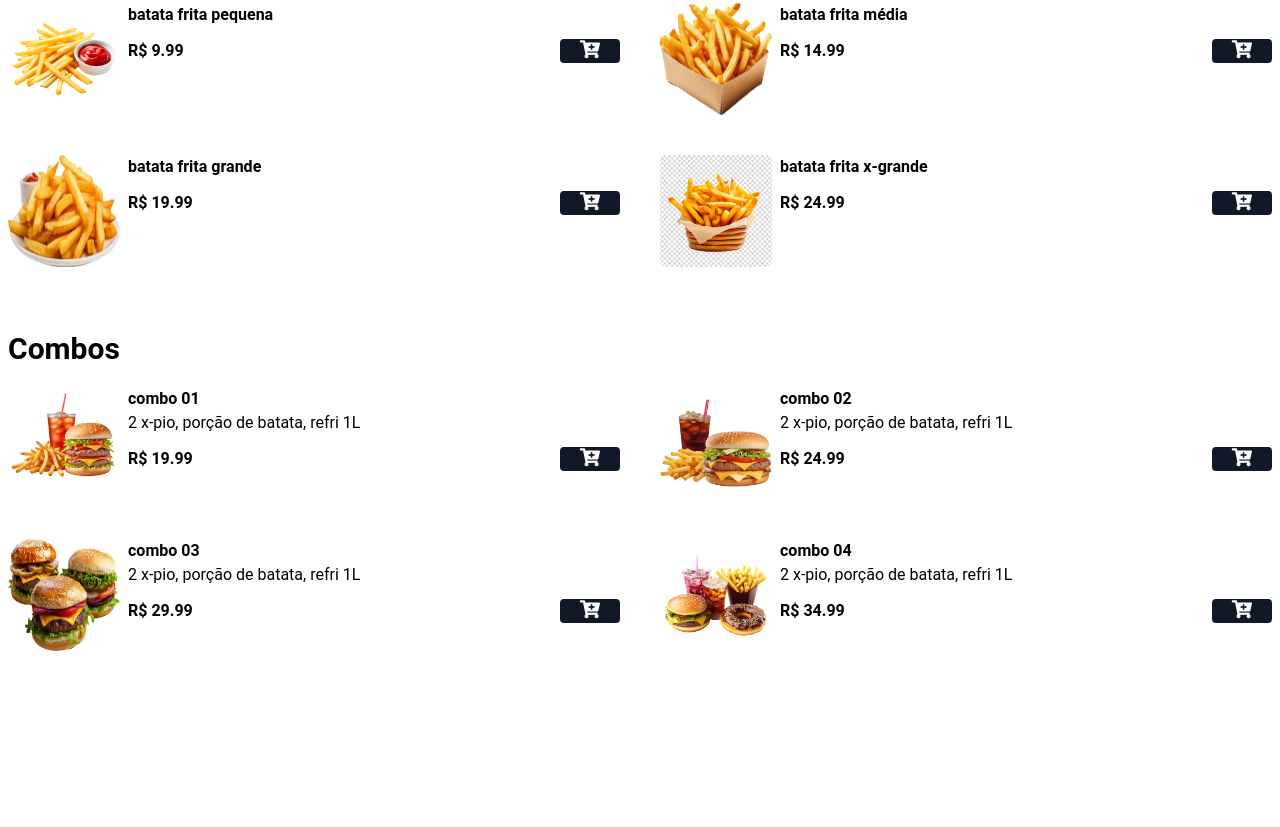
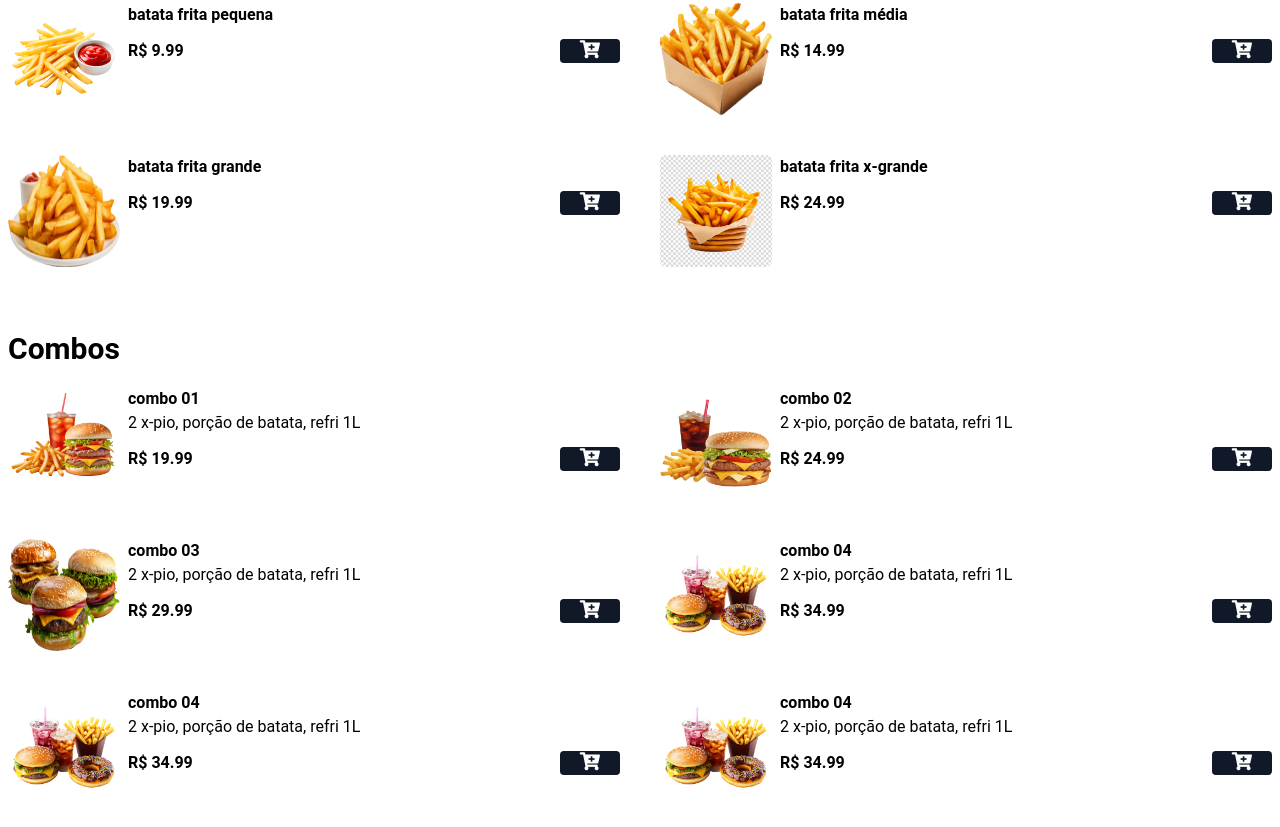
Before and after one commit to natansilvaa/cardapio, a website: page index.html in a window 1280 px wide. Shown: the part 1825-2652 px from the top of the page. Before the commit the page ends 2540 px from the top, so only its background shows below. Drawn offline with nearby package versions, Linux system fonts and the light colour scheme.

Commit message:
adicionei alguns itens

```diff
--- a/index.html
+++ b/index.html
@@ -722,6 +722,62 @@
         </div>
 
          <!-- FIM ITEM 4 COMBO-->
+          <!--ITEM 4 COMBO-->
+
+          <div class="flex gap-x-2 w-full">
+            <img
+            src="img/comb-4.png"
+            alt="combo 04"
+            class=" w-28 h-28 rounded-md hover:scale-110 hover:rotate-2 duration-300"
+            >
+
+            <div class="w-full ">
+                <p class="font-bold ">combo 04</p>
+                <p>2 x-pio, porção de batata, refri 1L</p>
+
+                <div class="flex items-center gap-2 justify-between mt-3">
+                    <p class="font-bold">R$ 34.99</p>
+                    <button
+                        class="bg-gray-900 px-5 rounded add-to-cart-btn"
+                        data-name="combo 04"
+                        data-price="34.99"
+                    >
+                        <i class="fa fa-cart-plus text-lg text-white"></i>
+                    </button>
+                </div>
+
+           </div>
+        </div>
+
+         <!-- FIM ITEM 4 COMBO-->
+          <!--ITEM 4 COMBO-->
+
+          <div class="flex gap-x-2 w-full">
+            <img
+            src="img/comb-4.png"
+            alt="combo 04"
+            class=" w-28 h-28 rounded-md hover:scale-110 hover:rotate-2 duration-300"
+            >
+
+            <div class="w-full ">
+                <p class="font-bold ">combo 04</p>
+                <p>2 x-pio, porção de batata, refri 1L</p>
+
+                <div class="flex items-center gap-2 justify-between mt-3">
+                    <p class="font-bold">R$ 34.99</p>
+                    <button
+                        class="bg-gray-900 px-5 rounded add-to-cart-btn"
+                        data-name="combo 04"
+                        data-price="34.99"
+                    >
+                        <i class="fa fa-cart-plus text-lg text-white"></i>
+                    </button>
+                </div>
+
+           </div>
+        </div>
+
+         <!-- FIM ITEM 4 COMBO-->
 
        </div>
 
```
Also changed, not shown: styles/output.css.
